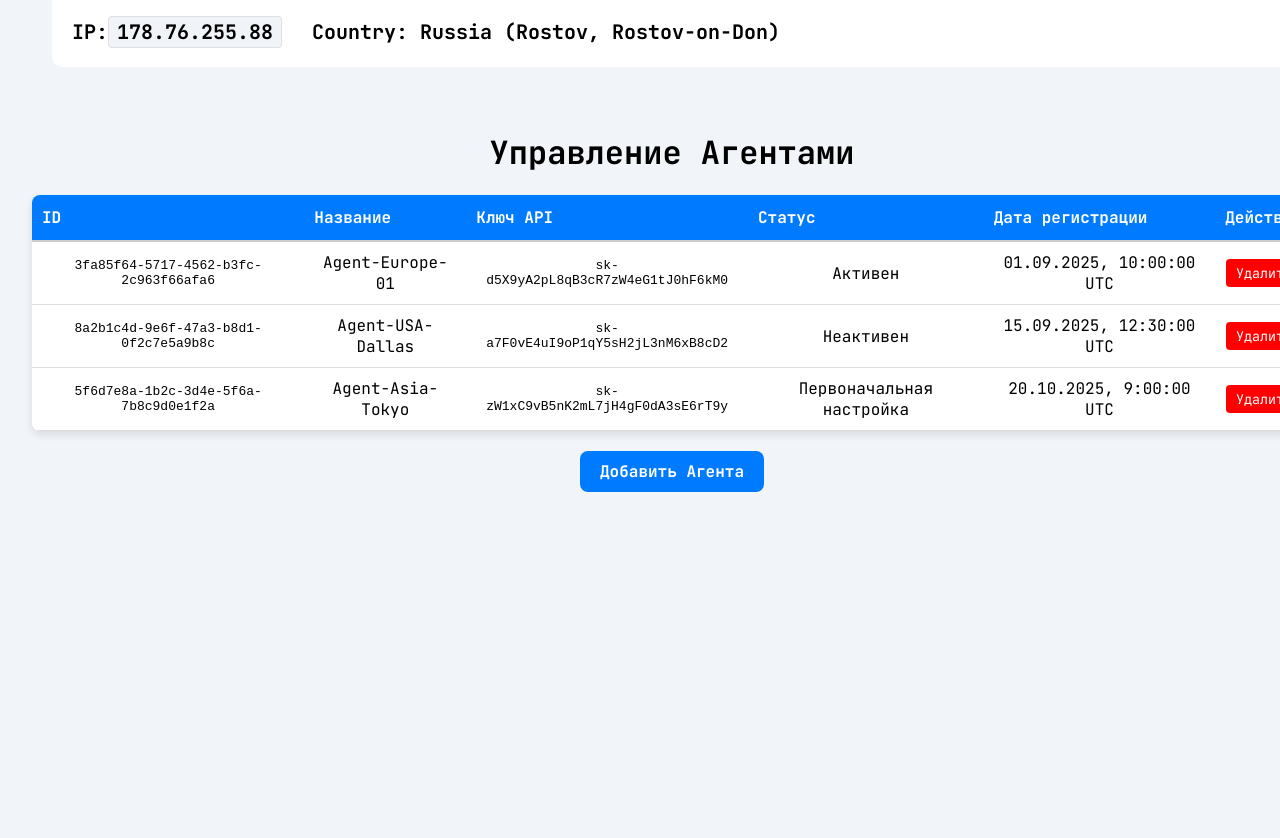
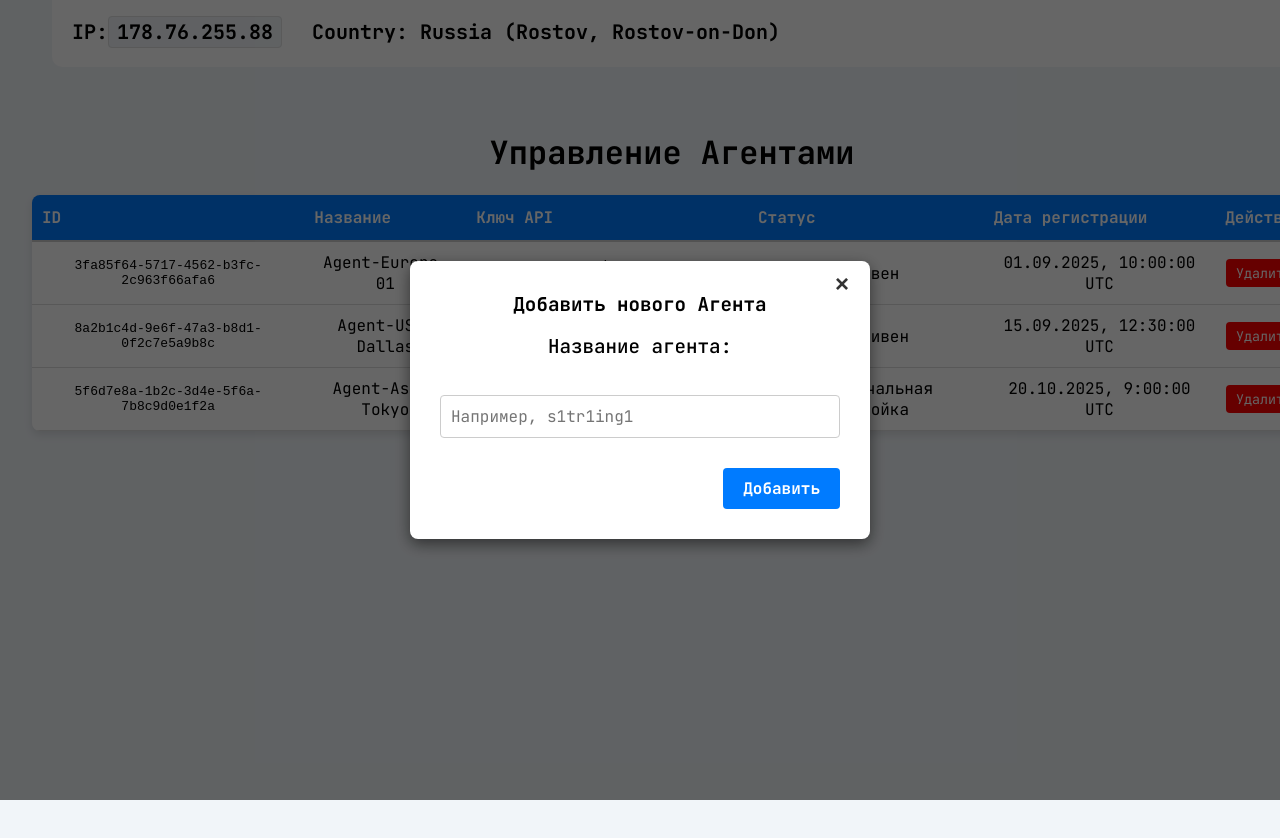
Before and after one commit to ruslantur77/Netcheck, a React (Vite) app in the folder frontend/Aeza-hackathon/: page /agents in a window 1280 px wide. Both pictures are taken after a click on the button "Добавить Агента". Shown: the top 838 px of the page. Built offline with nearby package versions, Linux system fonts and the light colour scheme; no server answers.

Commit message:
added windows for agents

```diff
--- a/frontend/Aeza-hackathon/src/pages/AgentsPage.jsx
+++ b/frontend/Aeza-hackathon/src/pages/AgentsPage.jsx
@@ -4,12 +4,11 @@ import React, { useState, useEffect, useCallback, useMemo } from 'react';
 // import api from '../../utils/api'; // ⚠️ Отключаем реальный API
 import { useNavigate } from 'react-router-dom';
 
-// --- Моковые Данные (для демонстрации) ---
 const MOCK_AGENTS_DATA = {
     items: [
         {
             id: '3fa85f64-5717-4562-b3fc-2c963f66afa6',
-            api_key: 'sk-d5X9yA2pL8qB3cR7zW4eG1tJ0hF6kM0', // 💡 Ключ API полностью виден
+            api_key: 'sk-d5X9yA2pL8qB3cR7zW4eG1tJ0hF6kM0',
             name: 'Agent-Europe-01',
             status: 'active',
             registered_at: '2025-09-01T10:00:00Z',
@@ -25,18 +24,16 @@ const MOCK_AGENTS_DATA = {
             id: '5f6d7e8a-1b2c-3d4e-5f6a-7b8c9d0e1f2a',
             api_key: 'sk-zW1xC9vB5nK2mL7jH4gF0dA3sE6rT9y',
             name: 'Agent-Asia-Tokyo',
-            status: 'setup', // Первоначальная настройка
+            status: 'setup',
             registered_at: '2025-10-20T09:00:00Z',
         },
     ],
-    // Пагинационные поля удалены
 };
 // ------------------------------------------
 
 // --- Функции-заглушки для форматирования ---
 const formatDate = (dateString) => {
     if (!dateString) return 'N/A';
-    // Используем registered_at вместо created_at
     return new Date(dateString).toLocaleString('ru-RU', { timeZoneName: 'short' });
 };
 // -------------------------------------------
@@ -54,7 +51,6 @@ const Table = ({ items, columns, onAction, onItemClick }) => {
             borderCollapse: 'collapse',
             marginTop: '20px',
             fontFamily: 'JetBrains Mono, monospace',
-            // Скругление и синий заголовок
             borderRadius: '8px',
             overflow: 'hidden',
             boxShadow: '0 4px 8px rgba(0, 0, 0, 0.1)'
@@ -97,7 +93,6 @@ const Table = ({ items, columns, onAction, onItemClick }) => {
                             <td key={col.fieldName} style={{
                                 padding: '10px',
                                 color: '#000',
-                                // Для API Key и ID используем моноширинный шрифт для лучшей читаемости
                                 fontFamily: (col.fieldName === 'api_key' || col.fieldName === 'id') ? 'monospace' : 'JetBrains Mono, monospace'
                             }}>
                                 {col.formatter ? col.formatter(item) : item[col.fieldName]}
@@ -132,7 +127,7 @@ const ErrorMessage = ({ message }) => (
     </p>
 );
 
-const Button = ({ title, onClick, disabled = false }) => (
+const Button = ({ title, onClick, disabled = false, style: customStyle = {} }) => (
     <button
         onClick={onClick}
         disabled={disabled}
@@ -147,22 +142,124 @@ const Button = ({ title, onClick, disabled = false }) => (
             fontWeight: 'bold',
             marginTop: '20px',
             fontFamily: 'JetBrains Mono, monospace',
+            ...customStyle, // Для переопределения стилей
         }}
     >
         {title}
     </button>
 );
 
+
+// 💡 НОВЫЙ КОМПОНЕНТ: AgentModal
+const AgentModal = ({ isOpen, onClose, onAddAgent, name, setName }) => {
+    if (!isOpen) return null;
+
+    // Стили для модального окна
+    const overlayStyle = {
+        position: 'fixed',
+        top: 0,
+        left: 0,
+        right: 0,
+        bottom: 0,
+        backgroundColor: 'rgba(0, 0, 0, 0.6)',
+        display: 'flex',
+        justifyContent: 'center',
+        alignItems: 'center',
+        zIndex: 1000,
+        // Позволяем закрывать окно по Esc
+        tabIndex: -1,
+    };
+
+    const contentStyle = {
+        backgroundColor: 'white',
+        padding: '30px',
+        borderRadius: '8px',
+        width: '400px',
+        maxWidth: '90%',
+        boxShadow: '0 5px 15px rgba(0, 0, 0, 0.5)',
+        position: 'relative',
+        fontFamily: 'JetBrains Mono, monospace',
+    };
+
+    const closeButtonStyle = {
+        position: 'absolute',
+        top: '10px',
+        right: '15px',
+        border: 'none',
+        backgroundColor: 'transparent',
+        fontSize: '1.5em',
+        cursor: 'pointer',
+        fontWeight: 'bold',
+        color: '#333',
+        lineHeight: '1',
+    };
+
+    const inputStyle = {
+        width: '100%',
+        padding: '10px',
+        margin: '10px 0 20px 0',
+        borderRadius: '4px',
+        border: '1px solid #ccc',
+        boxSizing: 'border-box',
+        fontFamily: 'JetBrains Mono, monospace',
+        fontSize: '1em',
+    };
+
+    // Используем стили из компонента Button, но с меньшим отступом
+    const addButtonStyles = {
+        padding: '10px 20px',
+        backgroundColor: '#007bff',
+        color: 'white',
+        border: 'none',
+        borderRadius: '4px',
+        cursor: 'pointer',
+        fontSize: '1em',
+        fontWeight: 'bold',
+        fontFamily: 'JetBrains Mono, monospace',
+        float: 'right',
+        marginTop: '0',
+    };
+
+    return (
+        <div style={overlayStyle} onClick={onClose}>
+            <div style={contentStyle} onClick={(e) => e.stopPropagation()}>
+                <button style={closeButtonStyle} onClick={onClose}>&times;</button>
+                <h2 style={{ marginTop: 0, fontSize: '1.2em', color: 'black' }}>Добавить нового Агента</h2>
+                <div style={{ marginBottom: '10px' }}>
+                    <label>
+                    <h4 style={{ marginTop: 0, fontSize: '1.2em', color: 'black' }}> Название агента:</h4>
+                        <input
+                            type="text"
+                            value={name}
+                            onChange={(e) => setName(e.target.value)}
+                            placeholder="Например, s1tr1ing1"
+                            style={inputStyle}
+                        />
+                    </label>
+                </div>
+
+                <button
+                    style={addButtonStyles}
+                    onClick={onAddAgent}
+                    disabled={!name.trim()} // Отключаем, если имя пустое
+                >
+                    Добавить
+                </button>
+            </div>
+        </div>
+    );
+};
+
+
 // --- КОНФИГУРАЦИЯ СТОЛБЦОВ ---
 const AGENT_COLUMNS = [
     { fieldName: 'id', columnName: 'ID' },
     { fieldName: 'name', columnName: 'Название' },
-    { fieldName: 'api_key', columnName: 'Ключ API' }, // 💡 Полностью видимый ключ
+    { fieldName: 'api_key', columnName: 'Ключ API' },
     {
         fieldName: 'status',
         columnName: 'Статус',
         formatter: (item) => {
-            // Учитываем все три статуса
             if (item.status === 'active') return 'Активен';
             if (item.status === 'inactive') return 'Неактивен';
             if (item.status === 'setup') return 'Первоначальная настройка';
@@ -183,6 +280,10 @@ function AgentsPage() {
     const [errorMessage, setErrorMessage] = useState('');
     const [activeAgent, setActiveAgent] = useState(null);
 
+    // 💡 НОВЫЕ СОСТОЯНИЯ ДЛЯ МОДАЛЬНОГО ОКНА
+    const [isModalOpen, setIsModalOpen] = useState(false);
+    const [newAgentName, setNewAgentName] = useState('');
+
     // --- Логика Загрузки: загружаем все данные сразу ---
     const loadAgents = useCallback(async () => {
         // Симулируем задержку сети
@@ -192,16 +293,49 @@ function AgentsPage() {
         setErrorMessage('');
     }, []);
 
-    // --- Обработчики действий (заглушки) ---
+    // --- Управление модальным окном ---
+
+    const handleCloseModal = () => {
+        setIsModalOpen(false);
+        setNewAgentName(''); // Очищаем имя при закрытии
+    };
 
     const openCreateModal = () => {
-        console.log('Кнопка "Добавить Агента" нажата. Открываем модалку...');
-        setActiveAgent({});
+        setIsModalOpen(true);
+        setNewAgentName(''); // Очищаем имя при открытии
+        setActiveAgent(null); // Закрываем детали, если были открыты
     };
+
+    const handleAddAgent = () => {
+        if (!newAgentName.trim()) {
+            setErrorMessage('Имя агента не может быть пустым.');
+            return;
+        }
+
+        // МОКОВАЯ ЛОГИКА ДОБАВЛЕНИЯ АГЕНТА
+        const newAgent = {
+            // Генерируем уникальный ID и фейковый ключ API
+            id: `mock-${Date.now()}`,
+            api_key: `sk-mock-${Math.random().toString(36).substring(2, 15)}${Math.random().toString(36).substring(2, 5)}`,
+            name: newAgentName.trim(),
+            status: 'setup',
+            registered_at: new Date().toISOString(),
+        };
+
+        // Добавляем нового агента в начало списка
+        setAgents(prev => [newAgent, ...prev]);
+        setErrorMessage(`[МОК] Агент "${newAgent.name}" успешно добавлен!`);
+
+        handleCloseModal();
+    };
+
+    // --- Обработчики действий (прочие) ---
 
     const handleShowAgent = (agent) => {
         console.log('Клик по агенту:', agent);
+        // В реальном проекте: открыли бы модальное окно с деталями агента
         setActiveAgent({ ...agent });
+        setErrorMessage(`[МОК] Вы кликнули по агенту: ${agent.name}. Детали в консоли.`);
     };
 
     const handleAgentDelete = (id) => {
@@ -212,7 +346,7 @@ function AgentsPage() {
         const updatedItems = agents.filter(item => item.id !== id);
         setAgents(updatedItems);
 
-        setErrorMessage(`[МОК] Агент ${id} удален! (В консоли)`);
+        setErrorMessage(`[МОК] Агент ${id} удален!`);
         setActiveAgent(null);
     };
 
@@ -239,6 +373,15 @@ function AgentsPage() {
                     title="Добавить Агента"
                     onClick={openCreateModal}
                 />
+
+                {/* 💡 КОМПОНЕНТ МОДАЛЬНОГО ОКНА ДОБАВЛЕНИЯ */}
+                <AgentModal
+                    isOpen={isModalOpen}
+                    onClose={handleCloseModal}
+                    onAddAgent={handleAddAgent}
+                    name={newAgentName}
+                    setName={setNewAgentName}
+                />
             </div>
         </div>
     );
```
